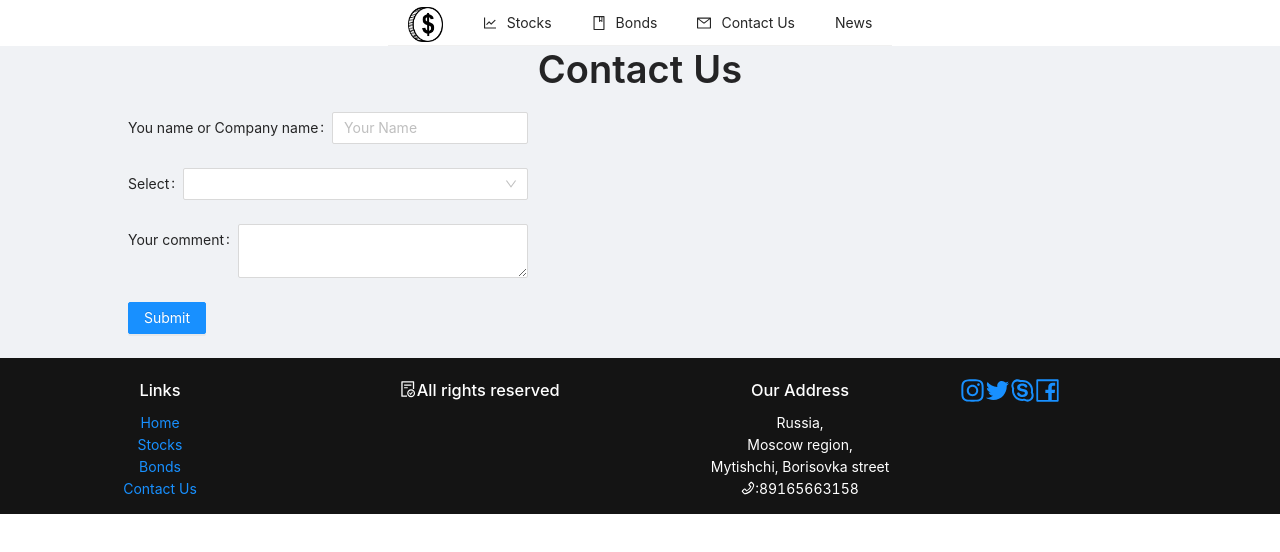
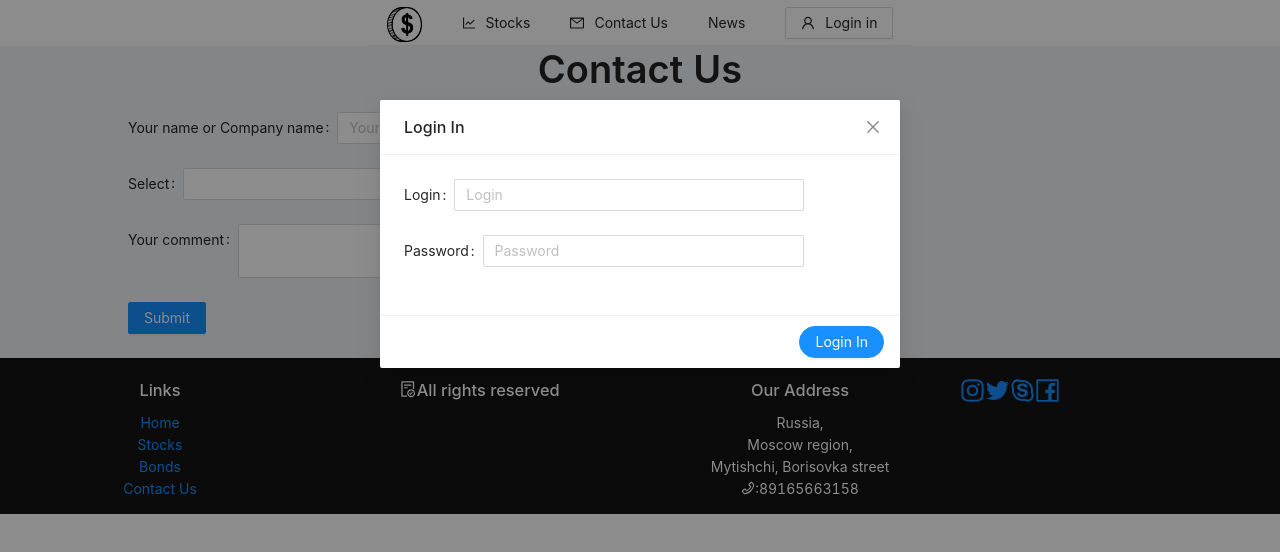
Before and after one commit to lamtev178/stocks, a React (Create React App) app: page /contactus in a window 1280 px wide. Shown: the top 552 px of the page. Built offline with nearby package versions, Linux system fonts and the light colour scheme.

Commit message:
modal stocks images

```diff
--- a/src/components/ContactComponent.js
+++ b/src/components/ContactComponent.js
@@ -11,7 +11,7 @@ function Contact(){
     <div className='container'>
       <Title>Contact Us</Title>
       <Form style={{width:'400px'}}>
-        <Form.Item label='You name or Company name'>
+        <Form.Item label='Your name or Company name'>
           <Input placeholder="Your Name" />
         </Form.Item>
         <Form.Item label='Select'>
--- a/src/components/HeaderComponent.js
+++ b/src/components/HeaderComponent.js
@@ -1,20 +1,58 @@
-import React from 'react';
-import {Menu, Row} from 'antd';
+import React, {useState} from 'react';
+import {Menu, Row,  Modal, Button, Form, Select, Input} from 'antd';
 import {Link} from 'react-router-dom';
-import {MailOutlined, LineChartOutlined, BookOutlined} from '@ant-design/icons';
+import {MailOutlined, LineChartOutlined, BookOutlined, UserOutlined} from '@ant-design/icons';
 
 function Header(){
+  const [isModalVisible, setIsModalVisible] = useState(true);
+  const handleOk = () => {
+    setIsModalVisible(false)
+  }
+  const handleCancel = () => {
+    setIsModalVisible(false)
+  }
+  const showModal = () => {
+    setIsModalVisible(true);
+  };
   return(
     <Row justify="center" style={{background:"white"}}>
       <Menu mode="horizontal">
       <Menu.Item key="logo"><Link to="/"><img src="../../logo2.png" style={{height:"35px", width:"35px"}} alt='logo'/></Link></Menu.Item>
       <Menu.Item key="stocks" icon={<LineChartOutlined />}><Link to="stocks">Stocks</Link></Menu.Item>
-      <Menu.Item key="bonds" icon={<BookOutlined />}><Link to="bonds">Bonds</Link></Menu.Item>
+      {/* <Menu.Item key="bonds" icon={<BookOutlined />}><Link to="bonds">Bonds</Link></Menu.Item> */}
       <Menu.Item key="contact" icon={<MailOutlined />}><Link to="contactus">Contact Us</Link></Menu.Item>
       <Menu.Item key="news"><Link to="news">News</Link></Menu.Item>
+      <Menu.Item key="login" ><Button onClick={showModal} icon={<UserOutlined />}>Login in</Button></Menu.Item>
       </Menu>
+      <Modal title="Login In" visible={isModalVisible} onOk={handleOk} onCancel={handleCancel} footer={<Button onClick={handleOk} type="primary" style={{borderRadius:"30px"}}>Login In</Button>}>
+         <Form style={{width:'400px'}}>
+           <Form.Item label='Login'>
+             <Input placeholder="Login" />
+           </Form.Item>
+           <Form.Item label='Password'>
+             <Input placeholder="Password" />
+           </Form.Item>
+
+          </Form>
+      </Modal>
     </Row>
   );
 }
 
 export default Header
+
+
+        // <Form style={{width:'400px'}}>
+        //   <Form.Item label='Your Name'>
+        //     <Input placeholder="Your Name" />
+        //   </Form.Item>
+        //   <Form.Item label='Your Email'>
+        //     <Input placeholder="Your Email" />
+        //   </Form.Item>
+        //   <Form.Item label='Your Tel'>
+        //     <Input placeholder="Your Tel" />
+        //   </Form.Item>
+        //   <Form.Item >
+        //     <Button type="primary" style={{borderRadius:"30px"}}>Submit</Button>
+        //   </Form.Item>
+        // </Form>
--- a/src/components/HomeComponent.js
+++ b/src/components/HomeComponent.js
@@ -1,6 +1,6 @@
 import React from 'react';
 import { Typography} from 'antd';
-import {DollarCircleOutlined} from '@ant-design/icons'
+import {DollarCircleOutlined} from '@ant-design/icons';
 
 const { Title, Paragraph } = Typography;
 
--- a/src/components/MainComponent.js
+++ b/src/components/MainComponent.js
@@ -8,7 +8,7 @@ import Bonds from './BondsComponent';
 import Footer from './FooterComponent';
 import Header from './HeaderComponent';
 import SingleStock from './SingleStockComponent';
-import News from './NewsComponent'
+import News from './NewsComponent';
 
 function Main(){
   return(
--- a/src/components/SingleStockComponent.js
+++ b/src/components/SingleStockComponent.js
@@ -2,7 +2,7 @@ import React from 'react';
 import {useGetStockQuery, useGetCommentsQuery, useGetChartQuery} from '../services/stocks';
 import Loading from './LoadingComponent';
 import {useParams, Link} from 'react-router-dom';
-import { Typography, Divider, Row, Col, Breadcrumb } from 'antd';
+import { Typography, Divider, Row, Col, Breadcrumb, Collapse  } from 'antd';
 import { Line } from 'react-chartjs-2';
 import Error from './ErrorComponent';
 import {
@@ -22,6 +22,7 @@ ChartJS.register(
 
 
 const { Title, Paragraph} = Typography;
+const { Panel } = Collapse;
 
 function SingleStock(){
   const { symbol } = useParams()
--- a/src/components/StocksComponent.js
+++ b/src/components/StocksComponent.js
@@ -16,7 +16,6 @@ function Stocks(){
   const [range, setRange] = useState('regular');
   const [searchStocks, setSearch] = useState("");
   const redirect = useNavigate()
-
   const handleSearch = value => {
     setSearch(value.toUpperCase());
     redirect(`/stocks/${value.toUpperCase()}`)
@@ -25,16 +24,26 @@ function Stocks(){
     let colorStock = "green";
     let rangeStock = 'regular';
 
+    let stockName;
+    if(stock.displayName === undefined){
+      stockName = `https://api.twelvedata.com/logo/${stock.symbol}.com`
+    } else
+    if ((stock.displayName?.includes(' ')) || (stock.displayName?.includes('.'))){
+      stockName = `https://api.twelvedata.com/logo/${stock.symbol}.com`
+    } else {
+      stockName = `https://api.twelvedata.com/logo/${stock.displayName}.com`
+    }
+
     if(range === 'regular'){
       rangeStock = "regularMarket";
     } else {if(range === 'twoHundredDay' || 'fiftyDay')
       rangeStock = range + "Average";}
     if(stock[rangeStock+"ChangePercent"] < 0) colorStock = 'red';
-
       return(
           <Col span={{md:6,sm:12,xs:24}} style={{margin:"0 10px 10px 10px"}} key={stock.averageDailyVolume10Day}>
             <Link to={`/stocks/${stock.symbol.toUpperCase()}`}>
-              <Card hoverable title={stock.shortName}  bordered style={{minWidth:"280px"}}>
+              <Card hoverable cover={<img src={stockName} style={{height:'120px', width:'120px', objectFit: 'contain'}} alt={stock.shortName}/>} title={stock.shortName}  bordered style={{minWidth:"280px"}}>
+
                 <p>Name: {stock.symbol}</p>
                 <p>Price: {stock.regularMarketPrice.toFixed(2)}$</p>
                 <p>{range === 'regular' ? 'Day Range : ' + stock.regularMarketDayRange : 'Fifty Two Week Range : ' + stock.fiftyTwoWeekRange}</p>
--- a/src/services/stocks.js
+++ b/src/services/stocks.js
@@ -3,7 +3,7 @@ import {createApi, fetchBaseQuery} from '@reduxjs/toolkit/query/react';
 const apiHeaders = {
 'X-API-KEY': 'Gs60evLgMs1oumgpFYfyn4jc2dVIodec1x0Bnjek',
 }
-let symbols = ['', 'IBM', 'AMD', 'AAPL', 'TSLA', 'MSFT', 'FB', 'NVDA', 'GOOGL', 'AMZN', 'JPM', 'GOOG', 'INTC', 'V', 'BA', 'KO', 'PM', 'NFLX', 'MCD', 'ADBE', 'PYPL', 'EBAY', 'F', 'BAC', 'PM', 'XOM']
+let symbols = ['', 'IBM', 'AMD', 'AAPL', 'TSLA', 'MSFT', 'FB', 'NVDA', 'GOOGL', 'AMZN', 'JPM', 'GOOG', 'INTC', 'V', 'BA', 'KO', 'PM', 'NFLX', 'MCD', 'ADBE', 'PYPL', 'EBAY', 'F', 'BAC', 'XOM']
 const CreacteUrl =  () => {
     let Url = 'v6/finance/quote?region=US&lang=en&symbols=';
     for(let symbol of symbols){
```
